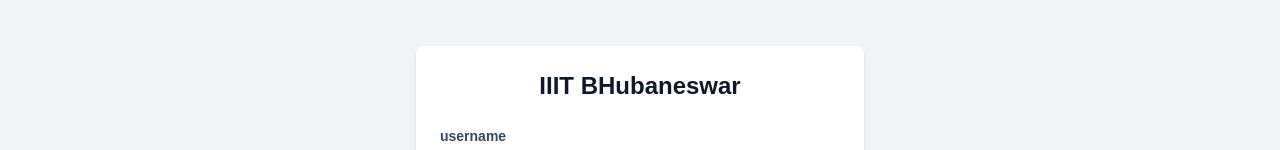
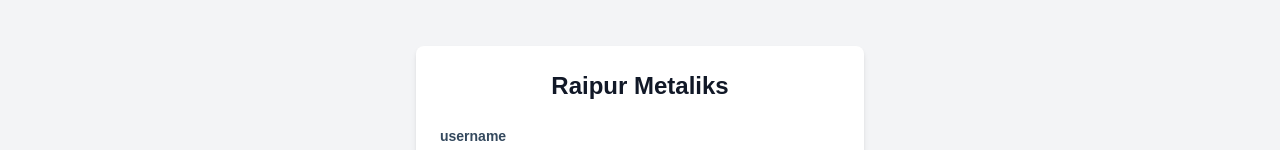
Before and after one commit to Nisha-Kedia/Raipur_Metaliks_FE, a React (Vite) app: page /login in a window 1280 px wide. Shown: the part 270-420 px from the top of the page. Built offline with nearby package versions, Linux system fonts and the light colour scheme.

Commit message:
Update Login.jsx

```diff
--- a/src/components/Login/Login.jsx
+++ b/src/components/Login/Login.jsx
@@ -175,7 +175,7 @@
   return (
     <div className="login-container">
       <div className="login-card">
-        <h1 className="login-title">IIIT BHubaneswar</h1>
+        <h1 className="login-title">Raipur Metaliks</h1>
 
         {loginSuccess ? (
           <div className="success-message">
```
